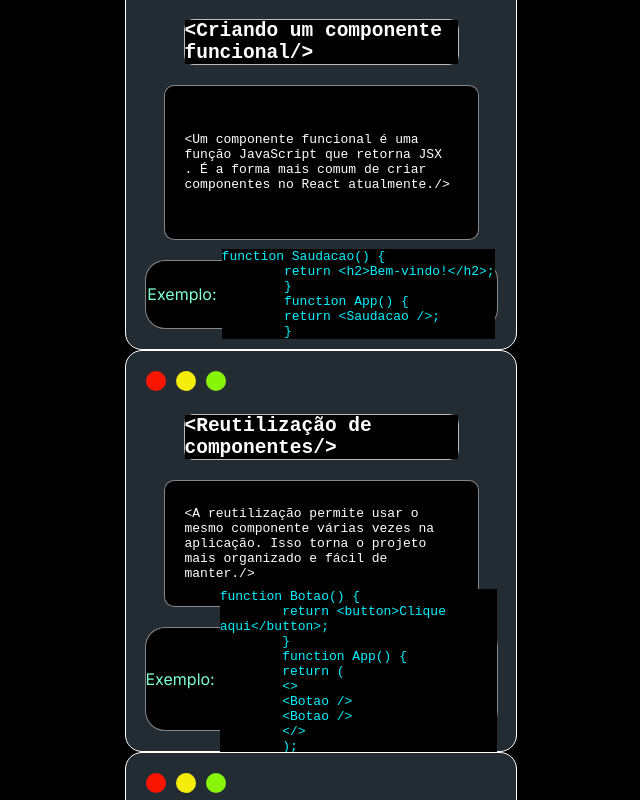
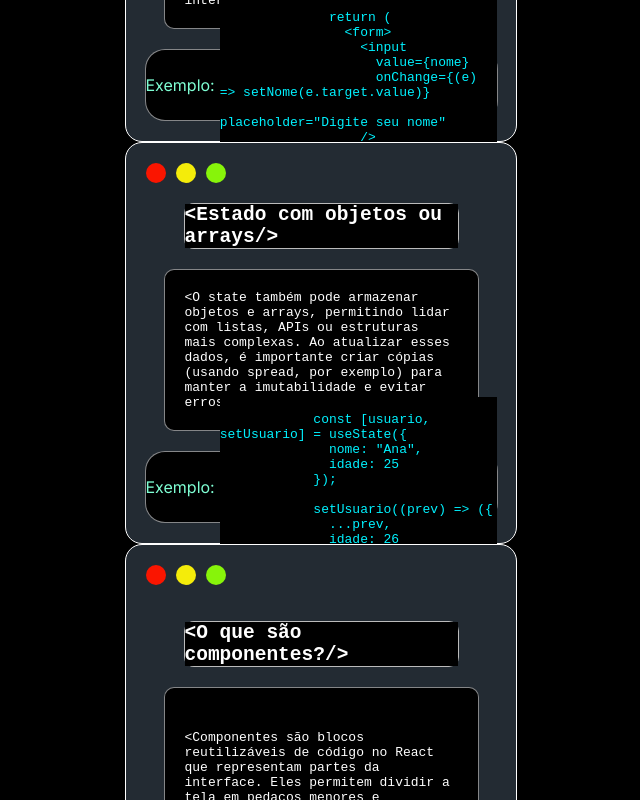
Before and after one commit to DaviNunes01001/CardsReact, a React (Vite) app: page / in a window 1280 px wide. Shown: the top 800 px of the page, without its empty margins (319-959 px from the left). Built offline with nearby package versions, Linux system fonts and the light colour scheme.

Commit message:
adição dos cards de componentes

```diff
--- a/src/App.jsx
+++ b/src/App.jsx
@@ -1,13 +1,90 @@
-import './App.css'
-import Card from './components/Card/Card'
+import "./App.css";
+import Card from "./components/Card/Card";
 
 function App() {
-
-
   return (
     <>
-    <div className='Container'>
-      <Card
+      <div className="Container">
+        <Card
+          Titulo="O que são props?"
+          desc="Props são dados passados de um componente para outro, permitindo que ele mostre informações diferentes."
+          code={`<Card titulo="Olá mundo" />`}
+        />
+
+        <Card
+          Titulo="O que é useState?"
+          desc="O useState é um hook que permite adicionar estado a componentes no React. Ele retorna um valor atual e uma função para atualizá-lo, tornando possível controlar dados dinâmicos como cliques, inputs e exibição de elementos na interface."
+          code={`
+              import React, { useState } from "react";
+
+              function Contador() {
+                const [contador, setContador] = useState(0);
+
+                return (
+                  <div>
+                    <p>Valor: {contador}</p>
+                    <button onClick={() => setContador(contador + 1)}>
+                      Incrementar
+                    </button>
+                  </div>
+                );
+              }
+
+              export default Contador;
+            `}
+        />
+
+        <Card
+          Titulo="Atualizando o estado"
+          desc="No React, o estado nunca deve ser alterado diretamente. Em vez disso, utilizamos a função retornada pelo useState para atualizar o valor. Isso garante que o React re-renderize o componente corretamente e mantenha a interface sincronizada com os dados."
+          code={`
+              const [contador, setContador] = useState(0);
+              setContador((prev) => prev + 1);
+            `}
+        />
+
+        <Card
+          Titulo="Estado em formulários"
+          desc="O state é muito usado em formulários para armazenar valores de campos como inputs, selects e checkboxes. A cada alteração do usuário, o estado é atualizado, permitindo validação, envio de dados e controle total da interface."
+          code={`
+            import { useState } from "react";
+
+            function Form() {
+              const [nome, setNome] = useState("");
+
+              return (
+                <form>
+                  <input
+                    value={nome}
+                    onChange={(e) => setNome(e.target.value)}
+                    placeholder="Digite seu nome"
+                  />
+
+                  <p>Olá, {nome}</p>
+                </form>
+              );
+            }
+
+            export default Form;
+            `}
+        />
+
+        <Card
+          Titulo="Estado com objetos ou arrays"
+          desc="O state também pode armazenar objetos e arrays, permitindo lidar com listas, APIs ou estruturas mais complexas. Ao atualizar esses dados, é importante criar cópias (usando spread, por exemplo) para manter a imutabilidade e evitar erros."
+          code={`
+            const [usuario, setUsuario] = useState({
+              nome: "Ana",
+              idade: 25
+            });
+
+            setUsuario((prev) => ({
+              ...prev,
+              idade: 26
+            }));
+            `}
+        />
+        <Card
       Titulo="O que são componentes?"
       desc="Componentes são blocos reutilizáveis de código no React que representam partes da interface. Eles permitem dividir a tela em pedaços menores e organizados."
       code={`function App() {
@@ -20,6 +97,7 @@ function App() {
       code={`function Saudacao() {
         return <h2>Bem-vindo!</h2>;
         }
+
         function App() {
         return <Saudacao />;
         }`}
@@ -30,9 +108,11 @@ function App() {
       code={`function Botao() {
         return <button>Clique aqui</button>;
         }
+
         function App() {
         return (
         <>
+
         <Botao />
         <Botao />
         </>
@@ -46,6 +126,7 @@ function App() {
       // function Card() {
       // return <div>Meu Card</div>;
       }
+
       export default Card;
       // src/App.jsx
       // import Card from './components/Card/Card';
@@ -55,7 +136,7 @@ function App() {
       />
       </div>
     </>
-  )
+  );
 }
 
-export default App
+export default App;
```
